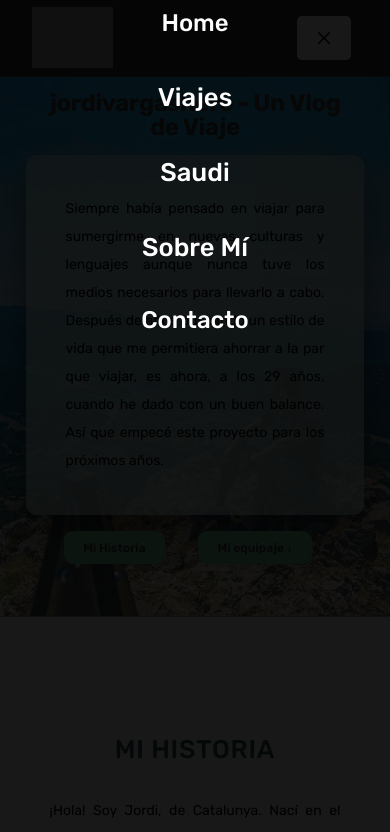
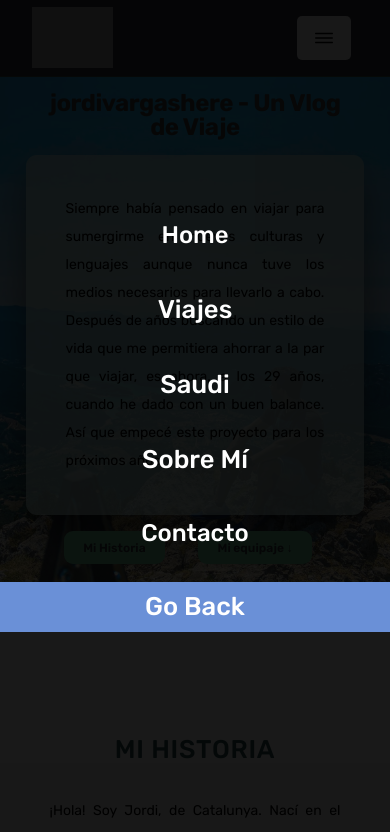
Before and after one commit to Etzelaire/etzelaire.github.io, a website: page index.html in a window 390 px wide. Both pictures are taken after a click on the button 324 px from the left and 37 px from the top of the page. Shown: the top 832 px of the page. Drawn offline with nearby package versions, Linux system fonts and the light colour scheme; some packages are replaced by stand-ins of ours; grey boxes are pictures that could not be loaded; a script that the page names is missing.

Commit message:
dropdown

```diff
--- a/css/style.css
+++ b/css/style.css
@@ -76,13 +76,43 @@
 }
 
 .btn-mobile-nav:hover {
-    background-color: #ddd; /* Slightly darker background on hover */
+    background-color: #d5d5d5; /* Slightly darker background on hover */
 }
 
 .icon-mobile-nav {
     display: none;
     font-size: 24px;
 }
+/******  Close nav button   ******/
+/* .close-nav-btn {
+  /* background-color: transparent; */
+  /* border: none;
+  font-size: 2rem;
+  cursor: pointer;
+} */
+
+.close-nav-btn {
+  color: #ffffff;
+  border: none;
+  cursor: pointer;
+  display: none; /* Initially hidden */
+
+}
+
+#close{
+  background-color: #6a90d7;
+  color: #ffffff;
+}
+
+#close:hover {
+  background-color: #276df0;
+  color:#201f1f;
+}
+
+/* Display the close button when the nav is active/open */
+/* .main-nav.active .close-nav-btn {
+  display: block;
+} */
 
 /* Add media queries for mobile responsiveness if needed */
 @media screen and (max-width: 768px) { /* Example breakpoint, adjust as needed */
@@ -145,7 +175,7 @@
   }
 }
 
-/* Add media queries for mobile responsiveness if needed */
+
 
 /******************************************************/
 
--- a/index.html
+++ b/index.html
@@ -95,13 +95,15 @@
             </ul>
           </li>
           <li><a class="main-nav-link" href="contact.html">Contacto</a></li>
+          <li><a class="main-nav-link close-nav-btn" id="close">Go Back</a></li>
         </ul>
+         <!-- This is the new close button -->
       </nav>
 
 
       <button class="btn-mobile-nav">
         <ion-icon class="icon-mobile-nav" name="menu-outline"></ion-icon>
-        <ion-icon class="icon-mobile-nav" name="close-outline"></ion-icon>
+        <!-- <ion-icon class="icon-mobile-nav" name="close-outline"></ion-icon> -->
       </button>
     </header>
 
--- a/js/script.js
+++ b/js/script.js
@@ -205,20 +205,20 @@ document.addEventListener("DOMContentLoaded", function() {
 // checkFlexGap();
 document.addEventListener('DOMContentLoaded', (event) => {
   // Get the hamburger button, close button and the nav menu
-  var hamburger = document.querySelector(".icon-mobile-nav[name='menu-outline']");
-  var close = document.querySelector(".icon-mobile-nav[name='close-outline']");
+  // var hamburger = document.querySelector(".icon-mobile-nav[name='menu-outline']");
+  // var close = document.querySelector(".icon-mobile-nav[name='close-outline']");
   var nav = document.querySelector(".main-nav");
 
   // Attach click event to the hamburger button
   hamburger.addEventListener("click", function() {
       hamburger.style.display = "none";
-      close.style.display = "block";
+      // close.style.display = "block";
       nav.style.display = "block";
   });
 
   // Attach click event to the close button
   close.addEventListener("click", function() {
-      close.style.display = "none";
+      // close.style.display = "none";
       hamburger.style.display = "block";
       nav.style.display = "none";
   });
@@ -229,7 +229,7 @@ document.addEventListener('DOMContentLoaded', (event) => {
       if (window.innerWidth >= 768) {
           // Reset everything to the default state
           hamburger.style.display = "";
-          close.style.display = "";
+          // close.style.display = "";
           nav.style.display = "";
       }
   });
@@ -237,3 +237,17 @@ document.addEventListener('DOMContentLoaded', (event) => {
 
 
 //DROPDOWN MENU//
+document.addEventListener("DOMContentLoaded", function() {
+  var mobileNavButton = document.querySelector('.btn-mobile-nav');
+  var closeNavButton = document.querySelector('.close-nav-btn');
+  var mainNav = document.querySelector('.main-nav');
+
+  mobileNavButton.addEventListener('click', function() {
+      // Toggle the active class
+      mainNav.classList.toggle('active');
+  });
+
+  closeNavButton.addEventListener('click', function() {
+      mainNav.classList.remove('active');
+  });
+});
```
